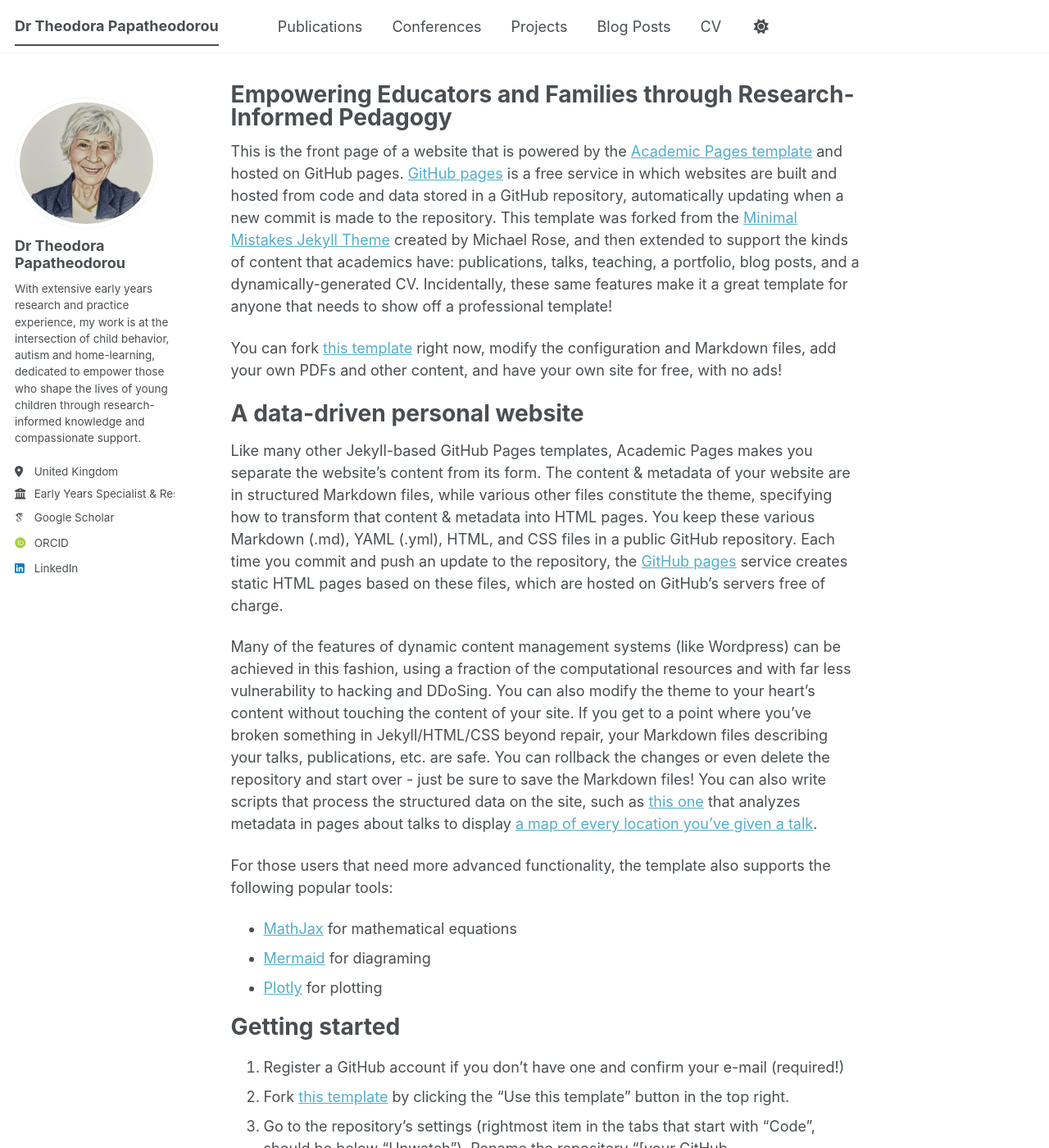
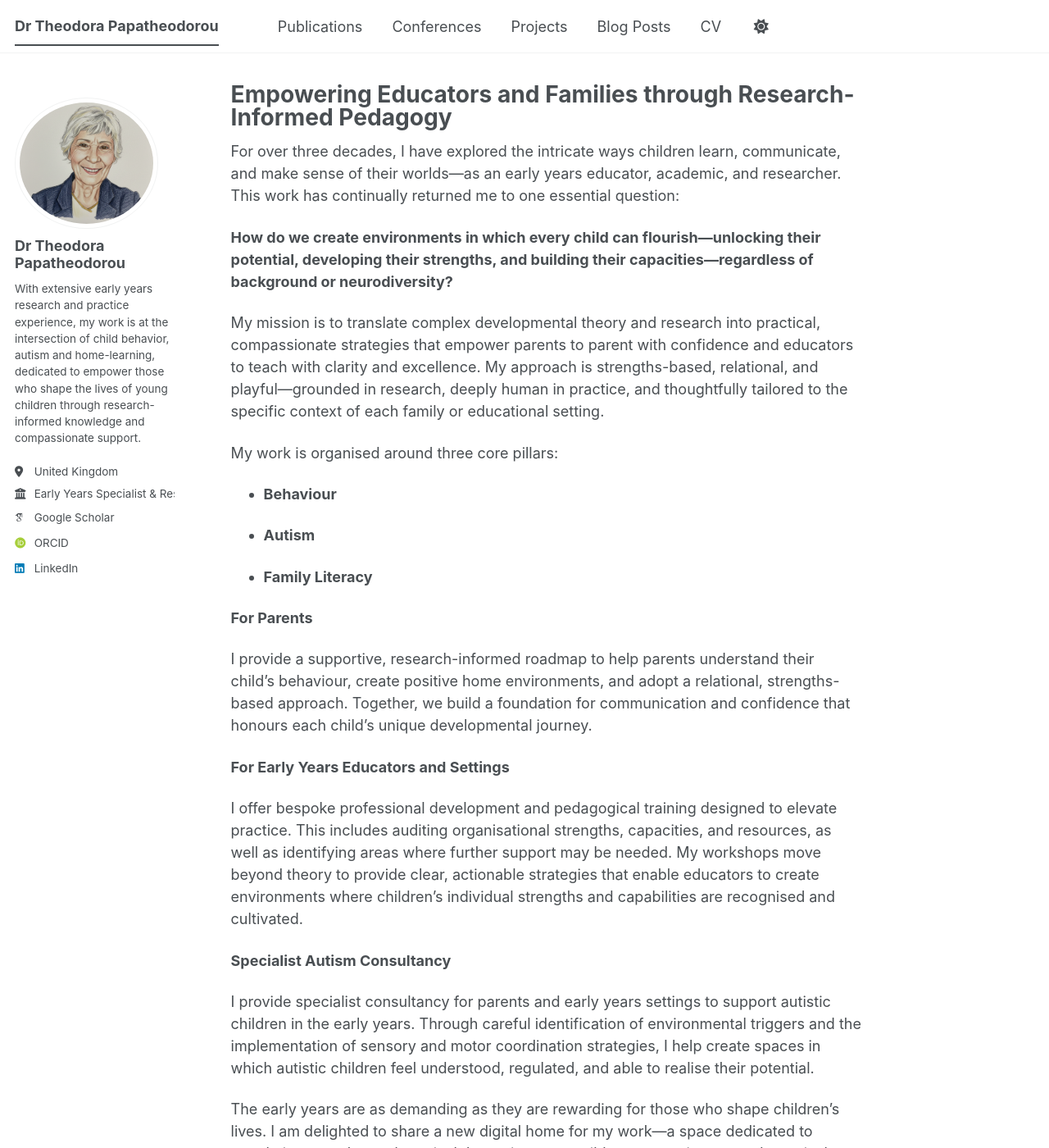
Before and after one commit to theodorapapatheodorou/theodorapapatheodorou.github.io, a Jekyll site: the page built from _pages/about.md, in a window 1280 px wide and 1400 px high. Shown: the whole window at 82% size. Built offline with Jekyll 4.4.1, drawn with Linux system fonts in a browser that asks for light colours; some web fonts are replaced; a script bundle is joined from its source files by our own code; library files that are not in the unit come from our copies; some of the changed text lies outside the part shown.

Commit message:
Update _pages/about.md (via Pages CMS)

```diff
--- a/_pages/about.md
+++ b/_pages/about.md
@@ -6,49 +6,40 @@
   - /about/
   - /about.html
 ---
-This is the front page of a website that is powered by the [Academic Pages template](https://github.com/academicpages/academicpages.github.io) and hosted on GitHub pages. [GitHub pages](https://pages.github.com) is a free service in which websites are built and hosted from code and data stored in a GitHub repository, automatically updating when a new commit is made to the repository. This template was forked from the [Minimal Mistakes Jekyll Theme](https://mmistakes.github.io/minimal-mistakes/) created by Michael Rose, and then extended to support the kinds of content that academics have: publications, talks, teaching, a portfolio, blog posts, and a dynamically-generated CV. Incidentally, these same features make it a great template for anyone that needs to show off a professional template!
+For over three decades, I have explored the intricate ways children learn, communicate, and make sense of their worlds—as an early years educator, academic, and researcher. This work has continually returned me to one essential question:
 
-You can fork [this template](https://github.com/academicpages/academicpages.github.io) right now, modify the configuration and Markdown files, add your own PDFs and other content, and have your own site for free, with no ads!
+**How do we create environments in which every child can flourish—unlocking their potential, developing their strengths, and building their capacities—regardless of background or neurodiversity?**
 
-# A data-driven personal website
+My mission is to translate complex developmental theory and research into practical, compassionate strategies that empower parents to parent with confidence and educators to teach with clarity and excellence. My approach is strengths-based, relational, and playful—grounded in research, deeply human in practice, and thoughtfully tailored to the specific context of each family or educational setting.
 
-Like many other Jekyll-based GitHub Pages templates, Academic Pages makes you separate the website's content from its form. The content & metadata of your website are in structured Markdown files, while various other files constitute the theme, specifying how to transform that content & metadata into HTML pages. You keep these various Markdown (.md), YAML (.yml), HTML, and CSS files in a public GitHub repository. Each time you commit and push an update to the repository, the [GitHub pages](https://pages.github.com/) service creates static HTML pages based on these files, which are hosted on GitHub's servers free of charge.
+My work is organised around three core pillars:
 
-Many of the features of dynamic content management systems (like Wordpress) can be achieved in this fashion, using a fraction of the computational resources and with far less vulnerability to hacking and DDoSing. You can also modify the theme to your heart's content without touching the content of your site. If you get to a point where you've broken something in Jekyll/HTML/CSS beyond repair, your Markdown files describing your talks, publications, etc. are safe. You can rollback the changes or even delete the repository and start over - just be sure to save the Markdown files! You can also write scripts that process the structured data on the site, such as [this one](https://github.com/academicpages/academicpages.github.io/blob/master/talkmap.ipynb) that analyzes metadata in pages about talks to display [a map of every location you've given a talk](https://academicpages.github.io/talkmap.html).
+*   **Behaviour**
 
-For those users that need more advanced functionality, the template also supports the following popular tools:
+*   **Autism**
 
-*   [MathJax](https://www.mathjax.org/) for mathematical equations
-*   [Mermaid](https://mermaid.js.org/) for diagraming
-*   [Plotly](https://plotly.com/javascript/) for plotting
+*   **Family Literacy**
 
-# Getting started
 
-1.  Register a GitHub account if you don't have one and confirm your e-mail (required!)
-2.  Fork [this template](https://github.com/academicpages/academicpages.github.io) by clicking the "Use this template" button in the top right.
-3.  Go to the repository's settings (rightmost item in the tabs that start with "Code", should be below "Unwatch"). Rename the repository "\[your GitHub username\].github.io", which will also be your website's URL.
-4.  Set site-wide configuration and create content & metadata (see below -- also see [this set of diffs](https://archive.is/3TPas) showing what files were changed to set up [an example site](https://getorg-testacct.github.io) for a user with the username "getorg-testacct")
-5.  Upload any files (like PDFs, .zip files, etc.) to the files/ directory. They will appear at https://\[your GitHub username\].github.io/files/example.pdf.
-6.  Check status by going to the repository settings, in the "GitHub pages" section
+**For Parents**
 
-## Site-wide configuration
+I provide a supportive, research-informed roadmap to help parents understand their child’s behaviour, create positive home environments, and adopt a relational, strengths-based approach. Together, we build a foundation for communication and confidence that honours each child’s unique developmental journey.
 
-The main configuration file for the site is in the base directory in [\_config.yml](https://github.com/academicpages/academicpages.github.io/blob/master/_config.yml), which defines the content in the sidebars and other site-wide features. You will need to replace the default variables with ones about yourself and your site's github repository. The configuration file for the top menu is in [\_data/navigation.yml](https://github.com/academicpages/academicpages.github.io/blob/master/_data/navigation.yml). For example, if you don't have a portfolio or blog posts, you can remove those items from that navigation.yml file to remove them from the header.
+**For Early Years Educators and Settings**
 
-## Create content & metadata
+I offer bespoke professional development and pedagogical training designed to elevate practice. This includes auditing organisational strengths, capacities, and resources, as well as identifying areas where further support may be needed. My workshops move beyond theory to provide clear, actionable strategies that enable educators to create environments where children’s individual strengths and capabilities are recognised and cultivated.
 
-For site content, there is one Markdown file for each type of content, which are stored in directories like \_publications, \_talks, \_posts, \_teaching, or \_pages. For example, each talk is a Markdown file in the [\_talks directory](https://github.com/academicpages/academicpages.github.io/tree/master/_talks). At the top of each Markdown file is structured data in YAML about the talk, which the theme will parse to do lots of cool stuff. The same structured data about a talk is used to generate the list of talks on the [Talks page](https://academicpages.github.io/talks), each [individual page](https://academicpages.github.io/talks/2012-03-01-talk-1) for specific talks, the talks section for the [CV page](https://academicpages.github.io/cv), and the [map of places you've given a talk](https://academicpages.github.io/talkmap.html) (if you run this [python file](https://github.com/academicpages/academicpages.github.io/blob/master/talkmap.py) or [Jupyter notebook](https://github.com/academicpages/academicpages.github.io/blob/master/talkmap.ipynb), which creates the HTML for the map based on the contents of the \_talks directory).
+**Specialist Autism Consultancy**
 
-**Markdown generator**
+I provide specialist consultancy for parents and early years settings to support autistic children in the early years. Through careful identification of environmental triggers and the implementation of sensory and motor coordination strategies, I help create spaces in which autistic children feel understood, regulated, and able to realise their potential.
 
-The repository includes [a set of Jupyter notebooks](https://github.com/academicpages/academicpages.github.io/tree/master/markdown_generator) that converts a CSV containing structured data about talks or presentations into individual Markdown files that will be properly formatted for the Academic Pages template. The sample CSVs in that directory are the ones I used to create my own personal website at stuartgeiger.com. My usual workflow is that I keep a spreadsheet of my publications and talks, then run the code in these notebooks to generate the Markdown files, then commit and push them to the GitHub repository.
+The early years are as demanding as they are rewarding for those who shape children’s lives. I am delighted to share a new digital home for my work—a space dedicated to translating complex pedagogical theory into accessible, compassionate, and practical guidance for:
 
-## How to edit your site's GitHub repository
+*   **Educators** seeking bespoke professional development in behaviour, autism, and literacy
 
-Many people use a git client to create files on their local computer and then push them to GitHub's servers. If you are not familiar with git, you can directly edit these configuration and Markdown files directly in the github.com interface. Navigate to a file (like [this one](https://github.com/academicpages/academicpages.github.io/blob/master/_talks/2012-03-01-talk-1.md) and click the pencil icon in the top right of the content preview (to the right of the "Raw | Blame | History" buttons). You can delete a file by clicking the trashcan icon to the right of the pencil icon. You can also create new files or upload files by navigating to a directory and clicking the "Create new file" or "Upload files" buttons.
+*   **Parents** seeking tailored consultancy in behaviour, autism, and family literacy
 
-Example: editing a Markdown file for a talk ![Editing a Markdown file for a talk](/images/editing-talk.png)
+*   **International organisations** seeking training and consultancy grounded in research and responsive practice
 
-## For more info
 
-More info about configuring Academic Pages can be found in [the guide](https://academicpages.github.io/markdown/), the [growing wiki](https://github.com/academicpages/academicpages.github.io/wiki), and you can always [ask a question on GitHub](https://github.com/academicpages/academicpages.github.io/discussions). The [guides for the Minimal Mistakes theme](https://mmistakes.github.io/minimal-mistakes/docs/configuration/) (which this theme was forked from) might also be helpful.
+At the heart of my work is a simple commitment: to support the adults around children so that every child can thrive.
```
